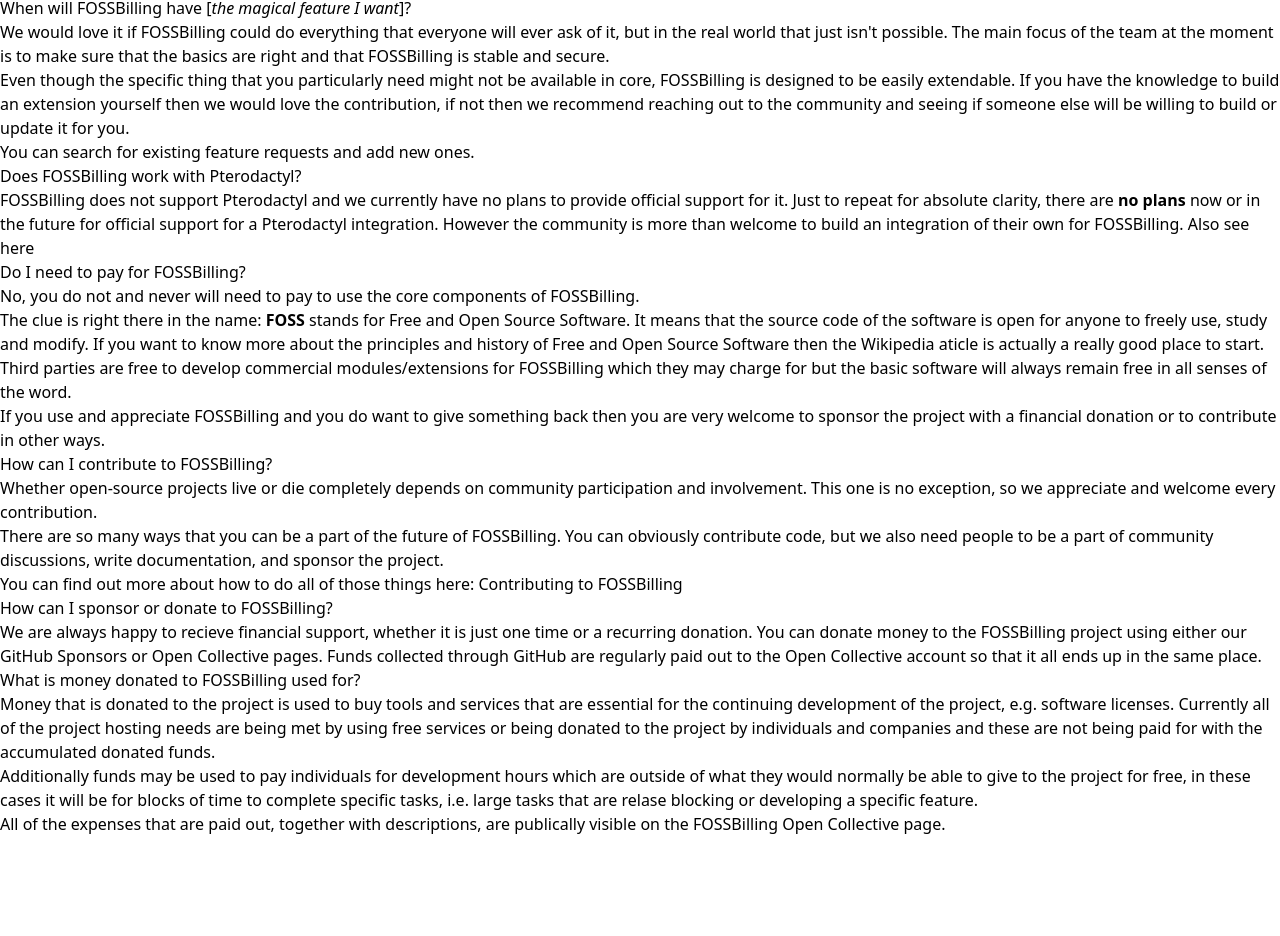
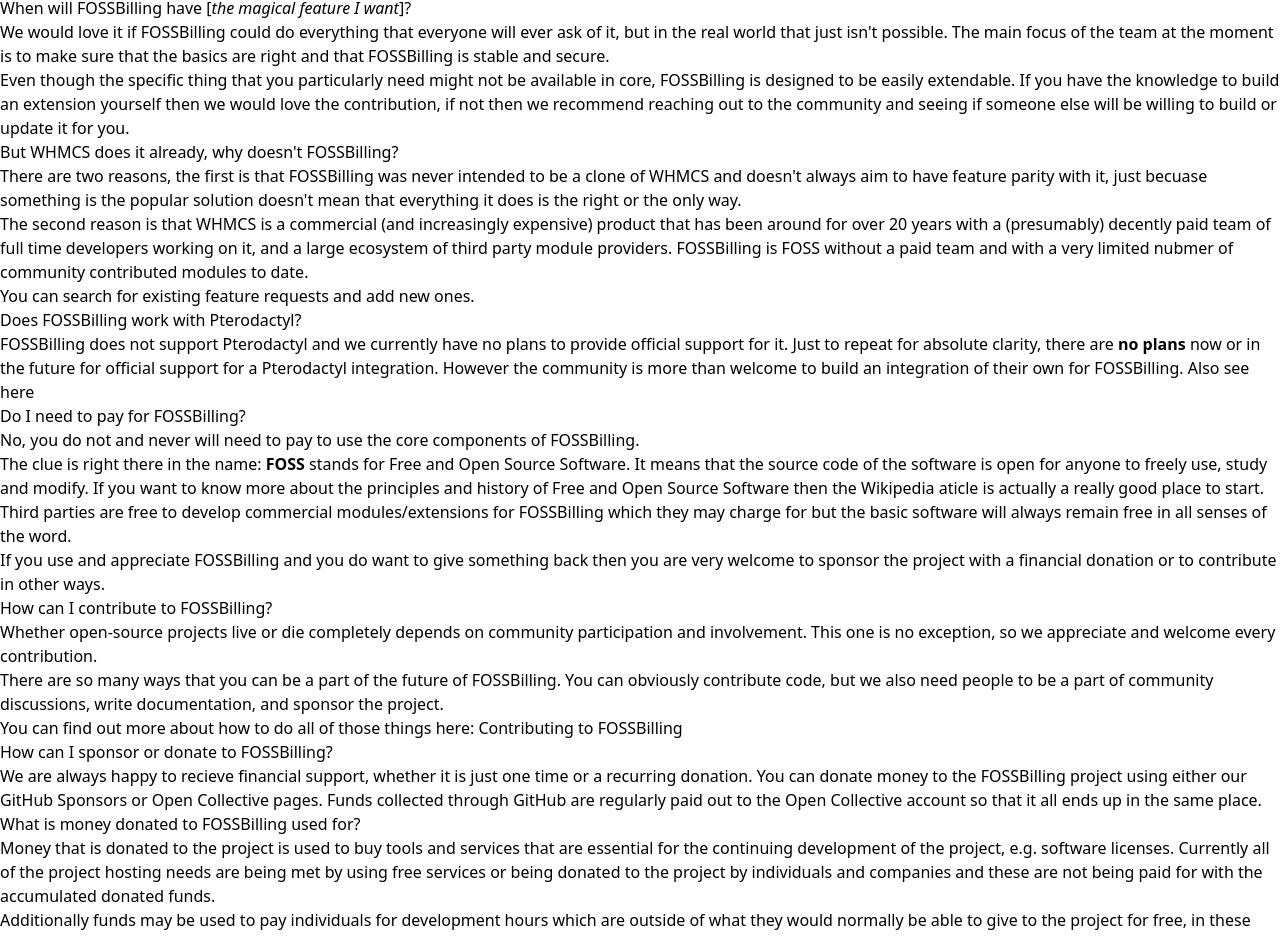
Before and after one commit to FOSSBilling/fossbilling.org, a Next.js app: page /docs/faq in a window 1280 px wide. Shown: the part 2092-3028 px from the top of the page. Before the commit the page ends 2928 px from the top, so only its background shows below. Built offline with nearby package versions, Linux system fonts and the light colour scheme.

Commit message:
Update faq.mdx

```diff
--- a/pages/docs/faq.mdx
+++ b/pages/docs/faq.mdx
@@ -55,6 +55,12 @@
 
 Even though the specific thing that you particularly need might not be available in core, FOSSBilling is designed to be easily extendable. If you have the knowledge to build an extension yourself then we would love the contribution, if not then we recommend reaching out to the community and seeing if someone else will be willing to build or update it for you.
 
+### But WHMCS does it already, why doesn't FOSSBilling?
+
+There are two reasons, the first is that FOSSBilling was never intended to be a clone of WHMCS and doesn't always aim to have feature parity with it, just becuase something is the popular solution doesn't mean that everything it does is the right or the only way.
+
+The second reason is that WHMCS is a commercial (and increasingly expensive) product that has been around for over 20 years with a (presumably) decently paid team of full time developers working on it, and a large ecosystem of third party module providers. FOSSBilling is FOSS without a paid team and with a very limited nubmer of community contributed modules to date.
+
 You can [search for existing feature requests](https://github.com/FOSSBilling/FOSSBilling/issues?q=is:open+is:issue+label:"feature+request") and [add new ones](https://fossbilling.org/feature-request).
 
 ## Does FOSSBilling work with Pterodactyl?
```
